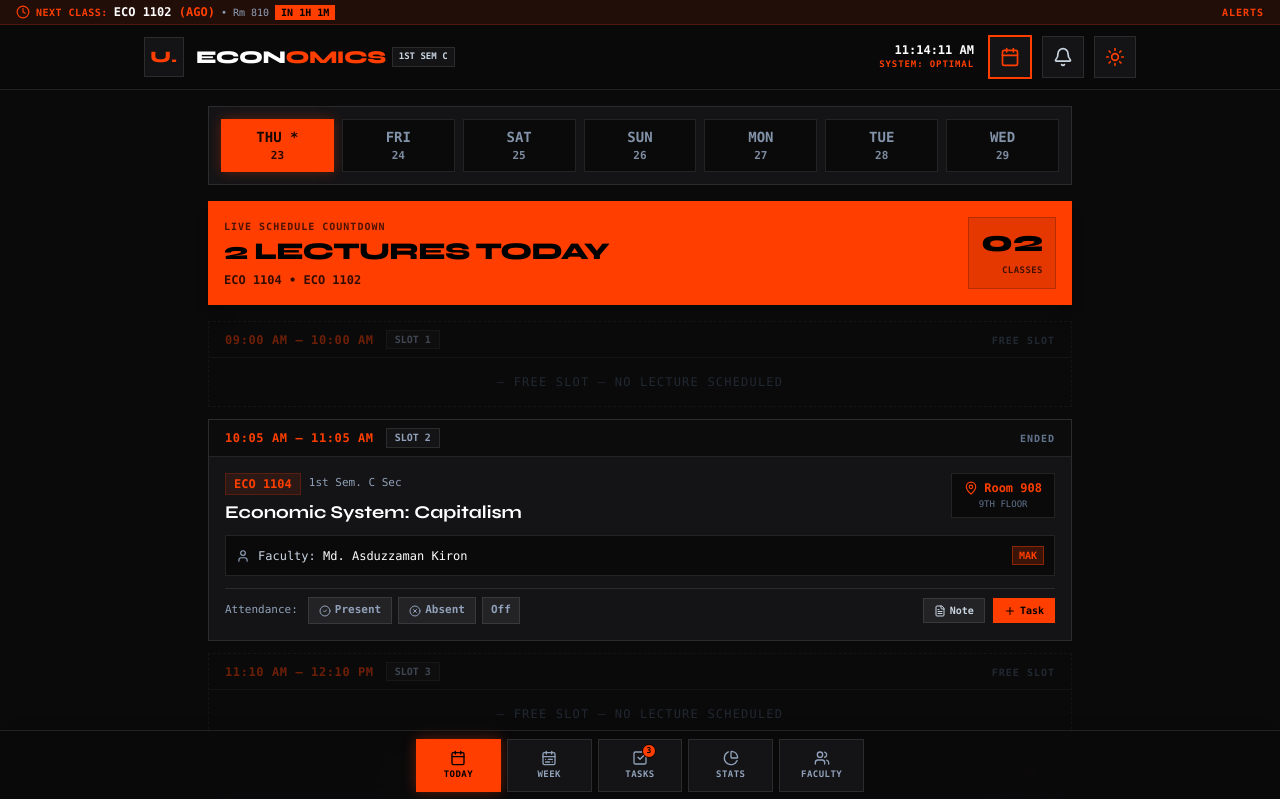
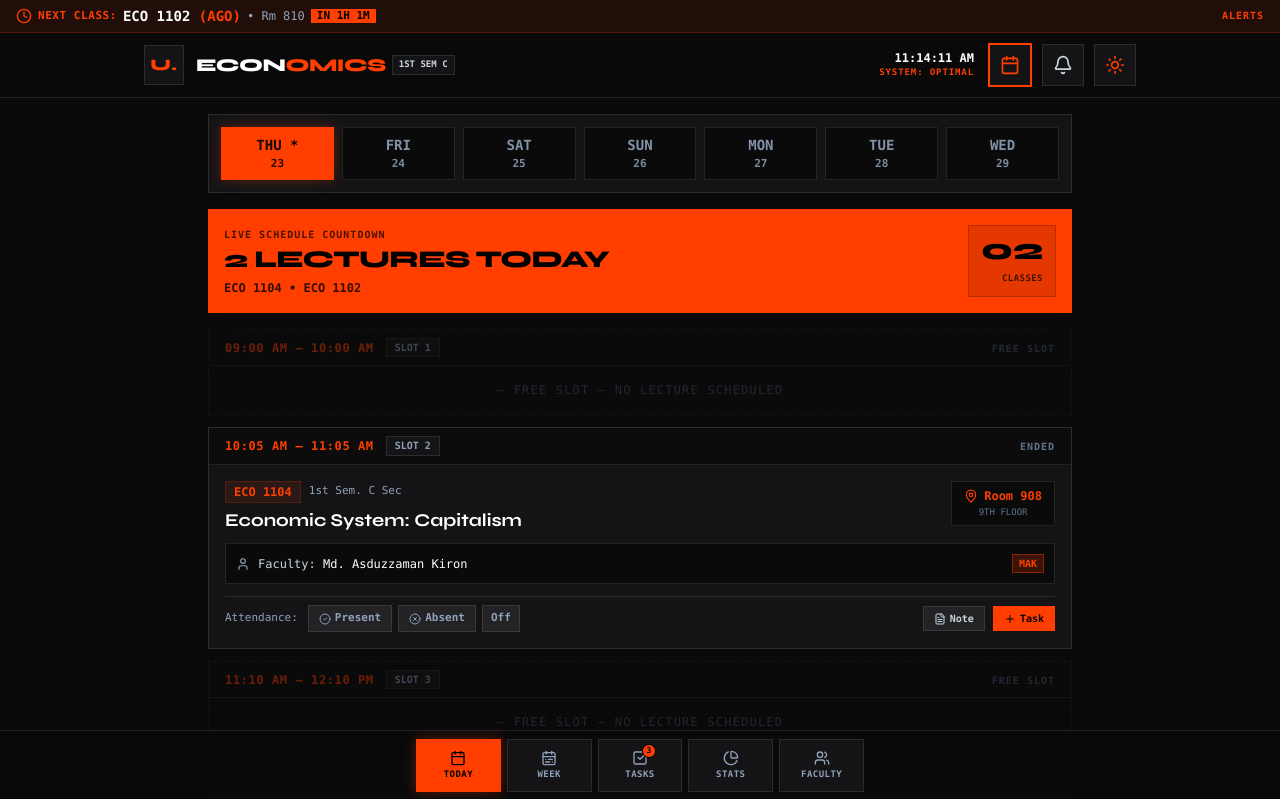
Before and after one commit to Obsiez/vu-routine, a React (Vite) app: page / in a window 1280 px wide. Shown: the top 799 px of the page. Built offline with nearby package versions, Linux system fonts and the light colour scheme.

Commit message:
Increase size of Next Class banner details and replace PWA icon with borderless version

```diff
--- a/src/components/Header.tsx
+++ b/src/components/Header.tsx
@@ -56,15 +56,15 @@ export const Header: React.FC<HeaderProps> = ({
     <header className="sticky top-0 z-30 bg-white/90 dark:bg-[#0a0a0b]/95 backdrop-blur-md border-b border-slate-200 dark:border-white/10 transition-colors max-w-full overflow-hidden">
       {/* Top Banner Alert if next class exists */}
       {nextClass && (
-        <div className="bg-[#ff3e00]/10 text-[#ff3e00] font-mono text-[11px] py-1 px-2.5 sm:px-4 border-b border-[#ff3e00]/20 font-medium flex items-center justify-between gap-2 max-w-full overflow-hidden">
+        <div className="bg-[#ff3e00]/10 text-[#ff3e00] font-mono text-[12px] sm:text-xs py-1.5 px-2.5 sm:px-4 border-b border-[#ff3e00]/20 font-medium flex items-center justify-between gap-2 max-w-full overflow-hidden">
           <div className="flex items-center gap-1.5 min-w-0 overflow-hidden">
-            <Clock className="w-3.5 h-3.5 text-[#ff3e00] shrink-0" />
-            <span className="font-bold tracking-wider text-[9px] sm:text-[10px] uppercase shrink-0">NEXT CLASS:</span>
-            <span className="text-slate-900 dark:text-white font-bold truncate text-[11px] sm:text-xs" title={`${nextClass.session.courseTitle} - ${nextClass.session.teacher}`}>
+            <Clock className="w-4 h-4 text-[#ff3e00] shrink-0" />
+            <span className="font-bold tracking-wider text-[10px] sm:text-[11px] uppercase shrink-0">NEXT CLASS:</span>
+            <span className="text-slate-900 dark:text-white font-bold truncate text-[12px] sm:text-sm" title={`${nextClass.session.courseTitle} - ${nextClass.session.teacher}`}>
               {nextClass.session.courseCode} <span className="text-[#ff3e00] font-extrabold">({getTeacherShortName(nextClass.session.teacher)})</span>
             </span>
-            <span className="text-slate-500 dark:text-slate-400 text-[10px] hidden md:inline shrink-0">• Rm {nextClass.session.room}</span>
-            <span className="bg-[#ff3e00] text-black px-1.5 py-0.2 text-[9px] sm:text-[10px] font-mono font-bold uppercase shrink-0">
+            <span className="text-slate-500 dark:text-slate-400 text-[11px] sm:text-xs hidden md:inline shrink-0">• Rm {nextClass.session.room}</span>
+            <span className="bg-[#ff3e00] text-black px-1.5 py-0.2 text-[10px] sm:text-[11px] font-mono font-bold uppercase shrink-0">
               {formatMinutesUntil(nextClass.minutesUntil)}
             </span>
           </div>
```
Also changed, not shown: public/pwa-icon.jpg.
